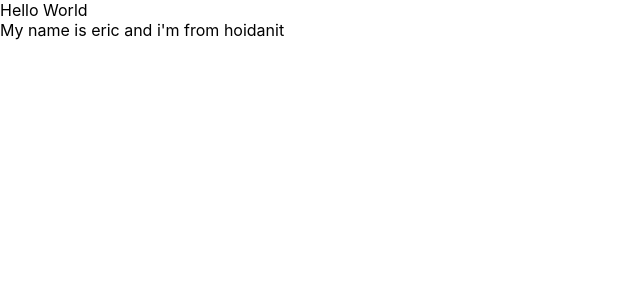
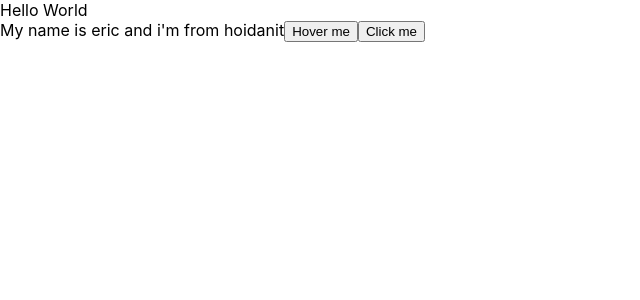
Before and after one commit to neyugntuan/React_Basic, a React (Create React App) app: page / in a window 1280 px wide. Shown: the top 300 px of the page, without its empty margins (0-640 px from the left). Built offline with nearby package versions, Linux system fonts and the light colour scheme.

Commit message:
setstate

```diff
--- a/src/components/MyComponent.js
+++ b/src/components/MyComponent.js
@@ -7,11 +7,35 @@ class MyComponent extends React.Component {
     age: 26,
   };
 
+  handleClick = (event) => {
+    console.log(">> Click me my button");
+    console.log("My name is ", this.state.name);
+
+    this.setState({
+      name: "ahrry",
+    });
+    this.setState({
+      age: 22,
+    });
+  };
+
+  handleOnMoverOver(event) {
+    console.log(event);
+  }
+
   //JSX
   render() {
     return (
       <div>
         My name is {this.state.name} and i'm from {this.state.address}
+        <button onMouseOver={this.handleOnMoverOver}>Hover me</button>
+        <button
+          onClick={(event) => {
+            this.handleClick(event);
+          }}
+        >
+          Click me
+        </button>
       </div>
     );
   }
```
